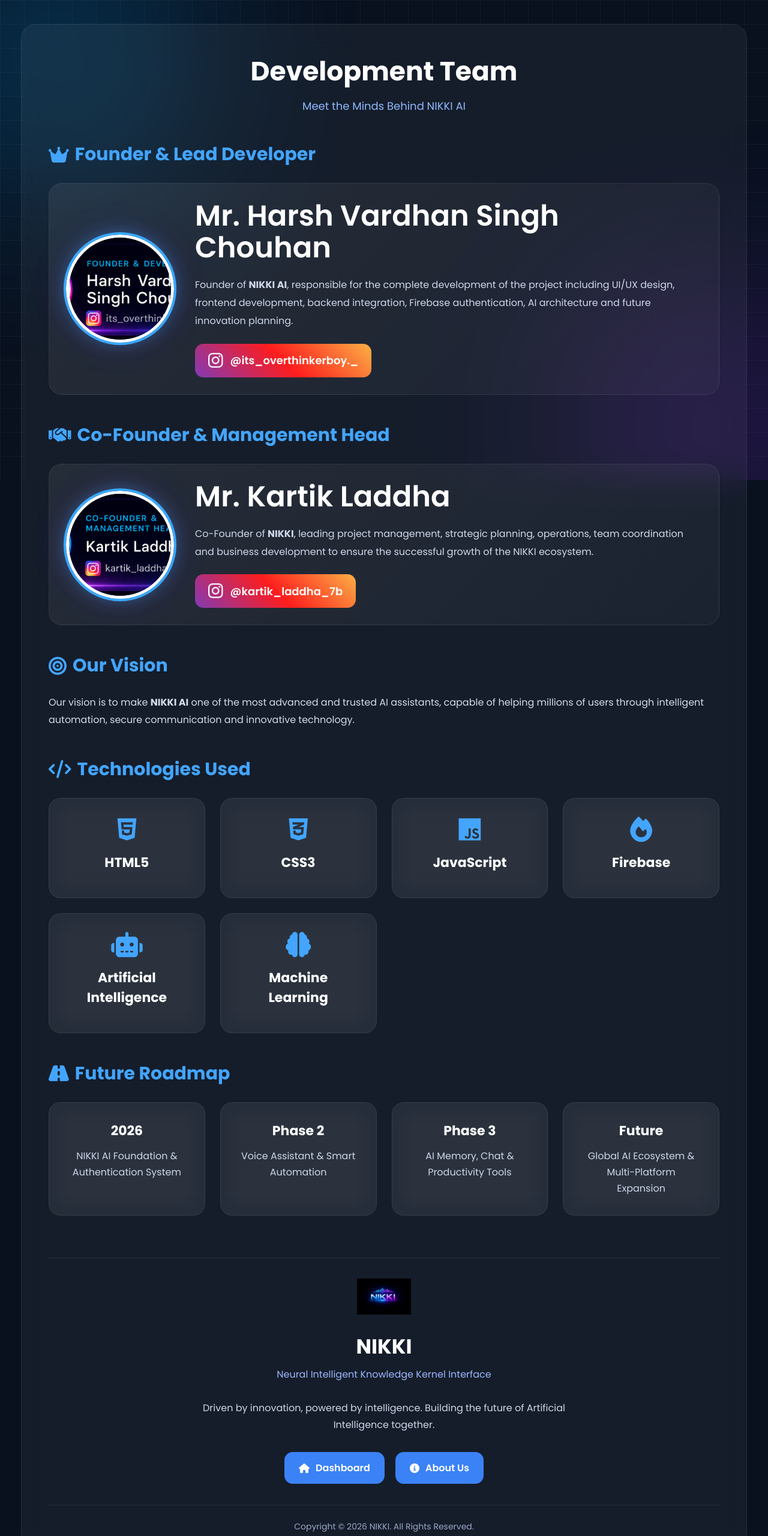
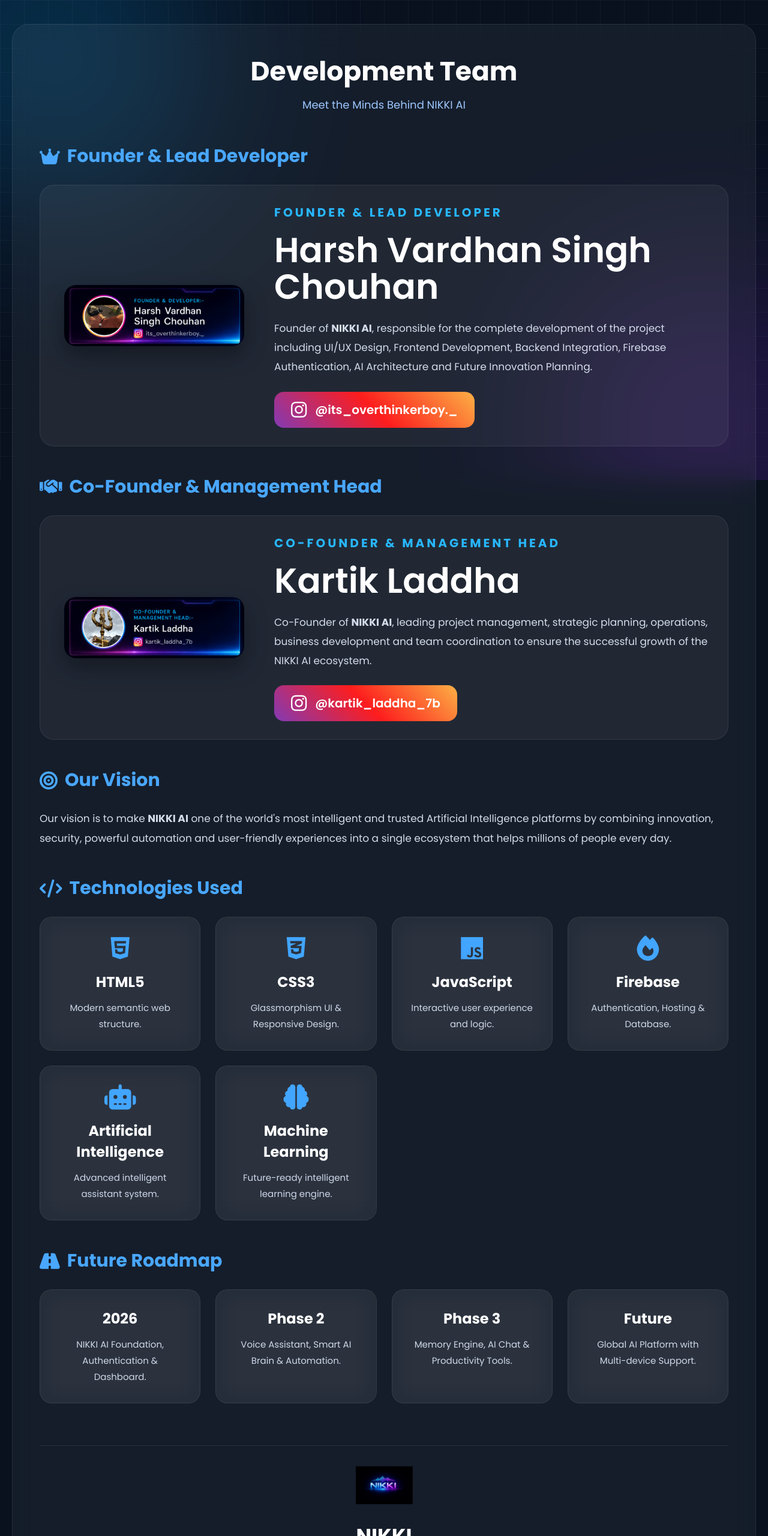
Before and after one commit to HarshCodes0999/NIKKI-OFFLICIAL, a plain HTML site: page Team.html in a window 1280 px wide. Shown: the top 2560 px of the page at 60% size. Drawn offline with Linux system fonts and the light colour scheme.

Commit message:
Redesigned Team page UI

```diff
--- a/Team.css
+++ b/Team.css
@@ -1,6 +1,6 @@
 /* ==========================================
-   NIKKI AI TEAM v2
-   PART 1
+   NIKKI AI
+   Team.css
 ========================================== */
 
 *{
@@ -20,7 +20,9 @@ body{
     overflow-x:hidden;
 }
 
-/* Background */
+/* ===========================
+   Background
+=========================== */
 
 .background{
     position:fixed;
@@ -31,7 +33,8 @@ body{
 
 .grid{
     position:absolute;
-    inset:0;
+    width:100%;
+    height:100%;
 
     background-image:
     linear-gradient(rgba(255,255,255,.04) 1px,transparent 1px),
@@ -42,30 +45,32 @@ body{
 
 .glow{
     position:absolute;
-    width:420px;
-    height:420px;
+    width:450px;
+    height:450px;
     border-radius:50%;
     filter:blur(140px);
     opacity:.30;
 }
 
 .glow-blue{
-    background:#00aaff;
-    left:-120px;
-    top:-120px;
+    background:#00a8ff;
+    top:-140px;
+    left:-140px;
 }
 
 .glow-purple{
     background:#8a2be2;
-    right:-120px;
-    bottom:-120px;
+    bottom:-140px;
+    right:-140px;
 }
 
-/* Main */
+/* ===========================
+   Main
+=========================== */
 
-.about-container{
+.team-container{
 
-    max-width:1250px;
+    max-width:1400px;
 
     margin:auto;
 
@@ -73,59 +78,61 @@ body{
 
 }
 
-.about-card{
+.team-card{
 
     background:rgba(255,255,255,.05);
 
+    backdrop-filter:blur(22px);
+
     border:1px solid rgba(255,255,255,.08);
 
-    backdrop-filter:blur(25px);
-
-    border-radius:25px;
+    border-radius:28px;
 
     padding:45px;
 
 }
 
-.about-card h1{
+.team-card h1{
 
     text-align:center;
 
     font-size:44px;
 
-    margin-bottom:12px;
+    margin-bottom:10px;
 
 }
 
-.about-subtitle{
+.team-subtitle{
 
     text-align:center;
 
-    color:#90b9ff;
+    color:#9ec8ff;
 
-    margin-bottom:45px;
+    margin-bottom:50px;
 
     font-size:18px;
 
 }
 
-/* Sections */
+/* ===========================
+   Section
+=========================== */
 
-.about-section{
+.team-section{
 
     margin-top:45px;
 
 }
 
-.about-section h2{
+.team-section h2{
 
     display:flex;
 
     align-items:center;
 
-    gap:10px;
+    gap:12px;
 
-    color:#43a5ff;
+    color:#49a7ff;
 
     font-size:30px;
 
@@ -133,17 +140,9 @@ body{
 
 }
 
-.about-section p{
-
-    color:#d4dceb;
-
-    line-height:1.8;
-
-}
-
-/* ===============================
+/* ===========================
    Developer Card
-=============================== */
+=========================== */
 
 .developer-card{
 
@@ -151,21 +150,19 @@ body{
 
     align-items:center;
 
-    gap:35px;
+    gap:40px;
 
-    padding:28px;
+    padding:30px;
 
-    border-radius:22px;
-
-    background:linear-gradient(
-        135deg,
-        rgba(255,255,255,.07),
-        rgba(255,255,255,.03)
-    );
+    background:rgba(255,255,255,.05);
 
     border:1px solid rgba(255,255,255,.08);
 
+    border-radius:24px;
+
     transition:.35s;
+
+    overflow:hidden;
 
 }
 
@@ -175,18 +172,15 @@ body{
 
     border-color:#3b82f6;
 
-    box-shadow:0 20px 45px rgba(59,130,246,.22);
+    box-shadow:0 20px 45px rgba(59,130,246,.25);
 
 }
 
-/* ==========================================
-   PART 2
-   Developer Image + Text + Instagram Button
-========================================== */
+/* Left Side */
 
-.developer-image{
+.developer-left{
 
-    flex-shrink:0;
+    flex:0 0 320px;
 
     display:flex;
 
@@ -196,97 +190,101 @@ body{
 
 }
 
-.developer-image img{
+.developer-left img{
 
-    width:180px;
+    width:300px;
 
-    height:180px;
+    height:auto;
 
-    object-fit:cover;
+    display:block;
 
-    border-radius:50%;
+    border-radius:20px;
 
-    border:5px solid #ffffff;
+    object-fit:contain;
 
-    outline:4px solid #39a9ff;
+    transition:.35s;
 
-    box-shadow:
-        0 0 30px rgba(58,169,255,.45),
-        0 0 60px rgba(138,43,226,.18);
+    box-shadow:0 15px 35px rgba(0,0,0,.35);
 
 }
 
-.developer-info{
+.developer-card:hover .developer-left img{
+
+    transform:scale(1.03);
+
+}
+
+/* Right Side */
+
+.developer-right{
 
     flex:1;
 
 }
 
-.developer-info h4{
+.developer-role{
 
-    color:#36c5ff;
+    display:block;
+
+    color:#28b7ff;
 
     font-size:20px;
 
+    font-weight:700;
+
     letter-spacing:4px;
-
-    font-weight:700;
 
     text-transform:uppercase;
 
-    margin-bottom:15px;
+    margin-bottom:18px;
 
 }
 
-.developer-info h3{
+.developer-right h3{
 
-    font-size:48px;
+    font-size:58px;
 
-    line-height:1.1;
+    line-height:1.05;
 
     font-weight:600;
 
-    margin-bottom:20px;
+    margin-bottom:22px;
 
-    color:#ffffff;
+    color:#fff;
 
 }
 
-.role{
+.developer-right p{
 
-    display:none;
+    color:#d6dceb;
+
+    line-height:1.9;
+
+    font-size:17px;
+
+    margin-bottom:25px;
 
 }
 
-.developer-info p{
+/* Instagram */
 
-    color:#cfd8ea;
-
-    line-height:1.9;
-
-    margin-bottom:22px;
-
-    font-size:16px;
-
-}
-
-.social-btn{
+.instagram-btn{
 
     display:inline-flex;
 
     align-items:center;
 
-    gap:12px;
+    gap:14px;
 
-    padding:14px 22px;
+    padding:15px 28px;
 
-    border-radius:14px;
+    border-radius:16px;
 
     text-decoration:none;
 
     color:#fff;
 
-    font-size:18px;
+    font-size:20px;
 
     font-weight:600;
 
@@ -301,64 +299,122 @@ body{
 
 }
 
-.social-btn i{
+.instagram-btn i{
 
-    font-size:28px;
+    font-size:30px;
 
 }
 
-.social-btn:hover{
+.instagram-btn:hover{
 
-    transform:translateY(-4px) scale(1.03);
+    transform:translateY(-4px);
 
-    box-shadow:0 12px 25px rgba(253,29,29,.30);
+    box-shadow:0 12px 25px rgba(253,29,29,.35);
 
 }
 
-/* ==========================================
-   PART 3
-   Feature Cards + Footer + Copyright
-========================================== */
+/* ===========================
+   Vision
+=========================== */
 
-/* Feature Grid */
+.team-section p{
+
+    color:#d4dceb;
+
+    line-height:1.9;
+
+    font-size:17px;
+
+}
+
+/* ===========================
+   Feature Grid
+=========================== */
 
 .feature-grid{
+
     display:grid;
-    grid-template-columns:repeat(auto-fit,minmax(250px,1fr));
+
+    grid-template-columns:repeat(auto-fit,minmax(240px,1fr));
+
     gap:25px;
+
     margin-top:25px;
+
 }
 
 .feature-card{
+
     background:rgba(255,255,255,.05);
+
     border:1px solid rgba(255,255,255,.08);
+
     backdrop-filter:blur(20px);
+
     border-radius:20px;
+
     padding:30px;
+
     text-align:center;
+
     transition:.35s;
+
 }
 
 .feature-card:hover{
+
     transform:translateY(-8px);
+
     border-color:#3b82f6;
-    box-shadow:0 15px 35px rgba(59,130,246,.25);
+
+    box-shadow:0 18px 40px rgba(59,130,246,.25);
+
 }
 
 .feature-card i{
+
     font-size:42px;
-    color:#43a5ff;
+
+    color:#42a5ff;
+
     margin-bottom:18px;
+
 }
 
 .feature-card h3{
-    font-size:22px;
+
+    font-size:24px;
+
     margin-bottom:12px;
+
+    color:#fff;
+
 }
 
 .feature-card p{
-    color:#cdd7ea;
-    line-height:1.7;
+
+    color:#cfd8ea;
+
+    line-height:1.8;
+
+    font-size:15px;
+
+}
+
+/* ===========================
+   Roadmap Cards
+=========================== */
+
+.feature-card h3{
+
+    font-weight:700;
+
+}
+
+.feature-card:hover h3{
+
+    color:#4cb3ff;
+
 }
 
 /* ===========================
@@ -366,94 +422,115 @@ body{
 =========================== */
 
 .about-footer{
+
     margin-top:70px;
+
     padding-top:40px;
+
     border-top:1px solid rgba(255,255,255,.08);
+
     text-align:center;
+
 }
 
 .footer-logo-img{
-    width:90px;
+
+    width:95px;
+
     margin-bottom:15px;
+
 }
 
 .footer-logo h2{
+
     font-size:34px;
-    margin-bottom:8px;
+
+    margin-bottom:10px;
+
 }
 
 .footer-logo p{
-    color:#9db7ff;
+
+    color:#9ec8ff;
+
 }
 
 .footer-text{
+
+    max-width:700px;
+
     margin:30px auto;
-    max-width:700px;
-    color:#cfd8ea;
-    line-height:1.8;
+
+    color:#d4dceb;
+
+    line-height:1.9;
+
 }
 
 .footer-buttons{
+
     display:flex;
+
     justify-content:center;
+
     gap:18px;
+
     flex-wrap:wrap;
-    margin-bottom:35px;
+
+    margin-bottom:30px;
+
 }
 
 .footer-btn{
+
     display:inline-flex;
+
     align-items:center;
+
     gap:10px;
+
     padding:14px 24px;
+
+    background:#3b82f6;
+
+    color:#fff;
+
     border-radius:14px;
-    background:#3b82f6;
-    color:#fff;
+
     text-decoration:none;
+
     font-weight:600;
+
     transition:.3s;
+
 }
 
 .footer-btn:hover{
+
     background:#2563eb;
+
     transform:translateY(-4px);
+
 }
 
 .copyright{
+
     margin-top:25px;
+
     padding-top:25px;
+
     border-top:1px solid rgba(255,255,255,.08);
+
     color:#9aa8c7;
+
     font-size:14px;
+
 }
 
-/* ==========================================
-   PART 4
-   Responsive + Animation + Scrollbar
-========================================== */
+/* ===========================
+   Animation
+=========================== */
 
-/* Scrollbar */
-
-::-webkit-scrollbar{
-    width:8px;
-}
-
-::-webkit-scrollbar-track{
-    background:#09111f;
-}
-
-::-webkit-scrollbar-thumb{
-    background:#3b82f6;
-    border-radius:20px;
-}
-
-::-webkit-scrollbar-thumb:hover{
-    background:#2563eb;
-}
-
-/* Animation */
-
-.about-card,
 .developer-card,
 .feature-card{
 
@@ -481,7 +558,7 @@ body{
 
 }
 
-/* Floating Logo */
+/* Logo Animation */
 
 .footer-logo-img{
 
@@ -506,6 +583,36 @@ body{
 }
 
 /* ===========================
+   Scrollbar
+=========================== */
+
+::-webkit-scrollbar{
+
+    width:8px;
+
+}
+
+::-webkit-scrollbar-track{
+
+    background:#09111f;
+
+}
+
+::-webkit-scrollbar-thumb{
+
+    background:#3b82f6;
+
+    border-radius:20px;
+
+}
+
+::-webkit-scrollbar-thumb:hover{
+
+    background:#2563eb;
+
+}
+
+/* ===========================
    Responsive
 =========================== */
 
@@ -517,19 +624,25 @@ body{
 
         text-align:center;
 
-    }
-
-    .developer-image img{
-
-        width:160px;
-
-        height:160px;
+        gap:30px;
 
     }
 
-    .developer-info h3{
+    .developer-left{
 
-        font-size:36px;
+        flex:unset;
+
+    }
+
+    .developer-left img{
+
+        width:260px;
+
+    }
+
+    .developer-right h3{
+
+        font-size:42px;
 
     }
 
@@ -537,41 +650,67 @@ body{
 
 @media(max-width:768px){
 
-    .about-card{
+    .team-card{
 
         padding:25px;
 
     }
 
-    .about-card h1{
+    .team-card h1{
 
         font-size:34px;
 
     }
 
-    .about-subtitle{
+    .team-subtitle{
 
         font-size:16px;
 
     }
 
-    .about-section h2{
+    .team-section h2{
 
         font-size:24px;
 
     }
 
-    .developer-info h3{
+    .developer-role{
 
-        font-size:30px;
+        font-size:16px;
+
+        letter-spacing:2px;
 
     }
 
-    .developer-info h4{
+    .developer-right h3{
+
+        font-size:34px;
+
+    }
+
+    .developer-right p{
 
         font-size:15px;
 
-        letter-spacing:2px;
+    }
+
+    .developer-left img{
+
+        width:220px;
+
+    }
+
+    .instagram-btn{
+
+        font-size:16px;
+
+        padding:12px 22px;
+
+    }
+
+    .instagram-btn i{
+
+        font-size:24px;
 
     }
 
@@ -603,45 +742,39 @@ body{
 
 @media(max-width:480px){
 
-    .about-container{
+    .team-container{
 
         padding:15px;
 
     }
 
-    .about-card{
+    .team-card{
 
         padding:20px;
 
     }
 
-    .developer-image img{
+    .team-card h1{
 
-        width:130px;
-
-        height:130px;
+        font-size:28px;
 
     }
 
-    .developer-info h3{
+    .developer-left img{
 
-        font-size:24px;
+        width:180px;
 
     }
 
-    .social-btn{
+    .developer-right h3{
 
-        width:100%;
-
-        justify-content:center;
-
-        font-size:16px;
+        font-size:28px;
 
     }
 
-    .feature-card{
+    .developer-role{
 
-        padding:20px;
+        font-size:14px;
 
     }
 
--- a/Team.html
+++ b/Team.html
@@ -5,25 +5,19 @@
 
 <meta charset="UTF-8">
 
-<meta name="viewport"
-content="width=device-width, initial-scale=1.0">
+<meta name="viewport" content="width=device-width, initial-scale=1.0">
 
-<title> NIKKI Team | NIKKI</title>
+<title>NIKKI Team | NIKKI AI</title>
 
 <link rel="stylesheet" href="Team.css">
 
-<link rel="preconnect"
-href="https://fonts.googleapis.com">
+<link rel="preconnect" href="https://fonts.googleapis.com">
 
-<link rel="preconnect"
-href="https://fonts.gstatic.com"
-crossorigin>
+<link rel="preconnect" href="https://fonts.gstatic.com" crossorigin>
 
-<link href="https://fonts.googleapis.com/css2?family=Poppins:wght@300;400;500;600;700;800&display=swap"
-rel="stylesheet">
+<link href="https://fonts.googleapis.com/css2?family=Poppins:wght@300;400;500;600;700;800&display=swap" rel="stylesheet">
 
-<link rel="stylesheet"
-href="https://cdnjs.cloudflare.com/ajax/libs/font-awesome/6.6.0/css/all.min.css">
+<link rel="stylesheet" href="https://cdnjs.cloudflare.com/ajax/libs/font-awesome/6.6.0/css/all.min.css">
 
 </head>
 
@@ -39,26 +33,25 @@ href="https://cdnjs.cloudflare.com/ajax/libs/font-awesome/6.6.0/css/all.min.css"
 
 <div class="glow glow-purple"></div>
 
-<div class="particles"></div>
-
 </div>
 
-<!-- Main Container -->
+<!-- Main -->
 
-<div class="about-container">
+<div class="team-container">
 
-<div class="about-card">
+<div class="team-card">
 
 <h1>Development Team</h1>
 
-<p class="about-subtitle">
+<p class="team-subtitle">
+Meet the Minds Behind NIKKI AI
+</p>
 
-Meet the Minds Behind NIKKI AI
+<!-- =========================
+Founder
+========================= -->
 
-</p>
-<!-- Founder -->
-
-<div class="about-section">
+<section class="team-section">
 
 <h2>
 
@@ -70,36 +63,38 @@ Founder & Lead Developer
 
 <div class="developer-card">
 
-<div class="developer-image">
+<div class="developer-left">
 
 <img src="assets/Harsh.png"
 alt="Harsh Vardhan Singh Chouhan">
 
 </div>
 
-<div class="developer-info">
+<div class="developer-right">
+
+<span class="developer-role">
+
+FOUNDER & LEAD DEVELOPER
+
+</span>
 
 <h3>
 
-Mr. Harsh Vardhan Singh Chouhan
+Harsh Vardhan Singh Chouhan
 
 </h3>
 
-<span class="role">
-
-Founder & Lead Developer
-
-</span>
-
 <p>
 
-Founder of <strong>NIKKI AI</strong>, responsible for the complete development of the project including UI/UX design, frontend development, backend integration, Firebase authentication, AI architecture and future innovation planning.
+Founder of <strong>NIKKI AI</strong>, responsible for the complete development of the project including UI/UX Design, Frontend Development, Backend Integration, Firebase Authentication, AI Architecture and Future Innovation Planning.
 
 </p>
 
 <a href="https://instagram.com/its_overthinkerboy._"
+
 target="_blank"
-class="social-btn">
+
+class="instagram-btn">
 
 <i class="fa-brands fa-instagram"></i>
 
@@ -111,11 +106,12 @@ class="social-btn">
 
 </div>
 
-</div>
+</section>
+<!-- =========================
+Co-Founder
+========================= -->
 
-  <!-- Co-Founder -->
-
-<div class="about-section">
+<section class="team-section">
 
 <h2>
 
@@ -127,36 +123,38 @@ Co-Founder & Management Head
 
 <div class="developer-card">
 
-<div class="developer-image">
+<div class="developer-left">
 
-<img src="assets/kartik.png"
+<img src="assets/Kartik.png"
 alt="Kartik Laddha">
 
 </div>
 
-<div class="developer-info">
+<div class="developer-right">
+
+<span class="developer-role">
+
+CO-FOUNDER & MANAGEMENT HEAD
+
+</span>
 
 <h3>
 
-Mr. Kartik Laddha
+Kartik Laddha
 
 </h3>
 
-<span class="role">
-
-Co-Founder & Management Head
-
-</span>
-
 <p>
 
-Co-Founder of <strong>NIKKI</strong>, leading project management, strategic planning, operations, team coordination and business development to ensure the successful growth of the NIKKI ecosystem.
+Co-Founder of <strong>NIKKI AI</strong>, leading project management, strategic planning, operations, business development and team coordination to ensure the successful growth of the NIKKI AI ecosystem.
 
 </p>
 
 <a href="https://instagram.com/kartik_laddha_7b"
+
 target="_blank"
-class="social-btn">
+
+class="instagram-btn">
 
 <i class="fa-brands fa-instagram"></i>
 
@@ -168,11 +166,13 @@ class="social-btn">
 
 </div>
 
-</div>
+</section>
 
-  <!-- Our Vision -->
+<!-- =========================
+Vision
+========================= -->
 
-<div class="about-section">
+<section class="team-section">
 
 <h2>
 
@@ -184,15 +184,17 @@ Our Vision
 
 <p>
 
-Our vision is to make <strong>NIKKI AI</strong> one of the most advanced and trusted AI assistants, capable of helping millions of users through intelligent automation, secure communication and innovative technology.
+Our vision is to make <strong>NIKKI AI</strong> one of the world's most intelligent and trusted Artificial Intelligence platforms by combining innovation, security, powerful automation and user-friendly experiences into a single ecosystem that helps millions of people every day.
 
 </p>
 
-</div>
+</section>
 
-<!-- Technologies -->
+<!-- =========================
+Technologies
+========================= -->
 
-<div class="about-section">
+<section class="team-section">
 
 <h2>
 
@@ -207,40 +209,48 @@ Technologies Used
 <div class="feature-card">
 <i class="fa-brands fa-html5"></i>
 <h3>HTML5</h3>
+<p>Modern semantic web structure.</p>
 </div>
 
 <div class="feature-card">
 <i class="fa-brands fa-css3-alt"></i>
 <h3>CSS3</h3>
+<p>Glassmorphism UI & Responsive Design.</p>
 </div>
 
 <div class="feature-card">
 <i class="fa-brands fa-js"></i>
 <h3>JavaScript</h3>
+<p>Interactive user experience and logic.</p>
 </div>
 
 <div class="feature-card">
 <i class="fa-solid fa-fire"></i>
 <h3>Firebase</h3>
+<p>Authentication, Hosting & Database.</p>
 </div>
 
 <div class="feature-card">
 <i class="fa-solid fa-robot"></i>
 <h3>Artificial Intelligence</h3>
+<p>Advanced intelligent assistant system.</p>
 </div>
 
 <div class="feature-card">
 <i class="fa-solid fa-brain"></i>
 <h3>Machine Learning</h3>
+<p>Future-ready intelligent learning engine.</p>
 </div>
 
 </div>
 
-</div>
+</section>
 
-<!-- Roadmap -->
+<!-- =========================
+Roadmap
+========================= -->
 
-<div class="about-section">
+<section class="team-section">
 
 <h2>
 
@@ -253,37 +263,53 @@ Future Roadmap
 <div class="feature-grid">
 
 <div class="feature-card">
+
 <h3>2026</h3>
-<p>NIKKI AI Foundation & Authentication System</p>
+
+<p>NIKKI AI Foundation, Authentication & Dashboard.</p>
+
 </div>
 
 <div class="feature-card">
+
 <h3>Phase 2</h3>
-<p>Voice Assistant & Smart Automation</p>
+
+<p>Voice Assistant, Smart AI Brain & Automation.</p>
+
 </div>
 
 <div class="feature-card">
+
 <h3>Phase 3</h3>
-<p>AI Memory, Chat & Productivity Tools</p>
+
+<p>Memory Engine, AI Chat & Productivity Tools.</p>
+
 </div>
 
 <div class="feature-card">
+
 <h3>Future</h3>
-<p>Global AI Ecosystem & Multi-Platform Expansion</p>
-</div>
+
+<p>Global AI Platform with Multi-device Support.</p>
 
 </div>
 
 </div>
 
-  <!-- Footer -->
+</section>
+
+<!-- =========================
+Footer
+========================= -->
 
 <footer class="about-footer">
 
 <div class="footer-logo">
 
 <img src="assets/LOGO.png"
+
 class="footer-logo-img"
+
 alt="NIKKI Logo">
 
 <h2>NIKKI</h2>
@@ -298,7 +324,7 @@ Neural Intelligent Knowledge Kernel Interface
 
 <p class="footer-text">
 
-Driven by innovation, powered by intelligence.
+Driven by innovation. Powered by intelligence.
 Building the future of Artificial Intelligence together.
 
 </p>
@@ -323,7 +349,7 @@ About Us
 
 </div>
 
-<div class="copyright">
+  <div class="copyright">
 
 Copyright © 2026 NIKKI. All Rights Reserved.
 
```
